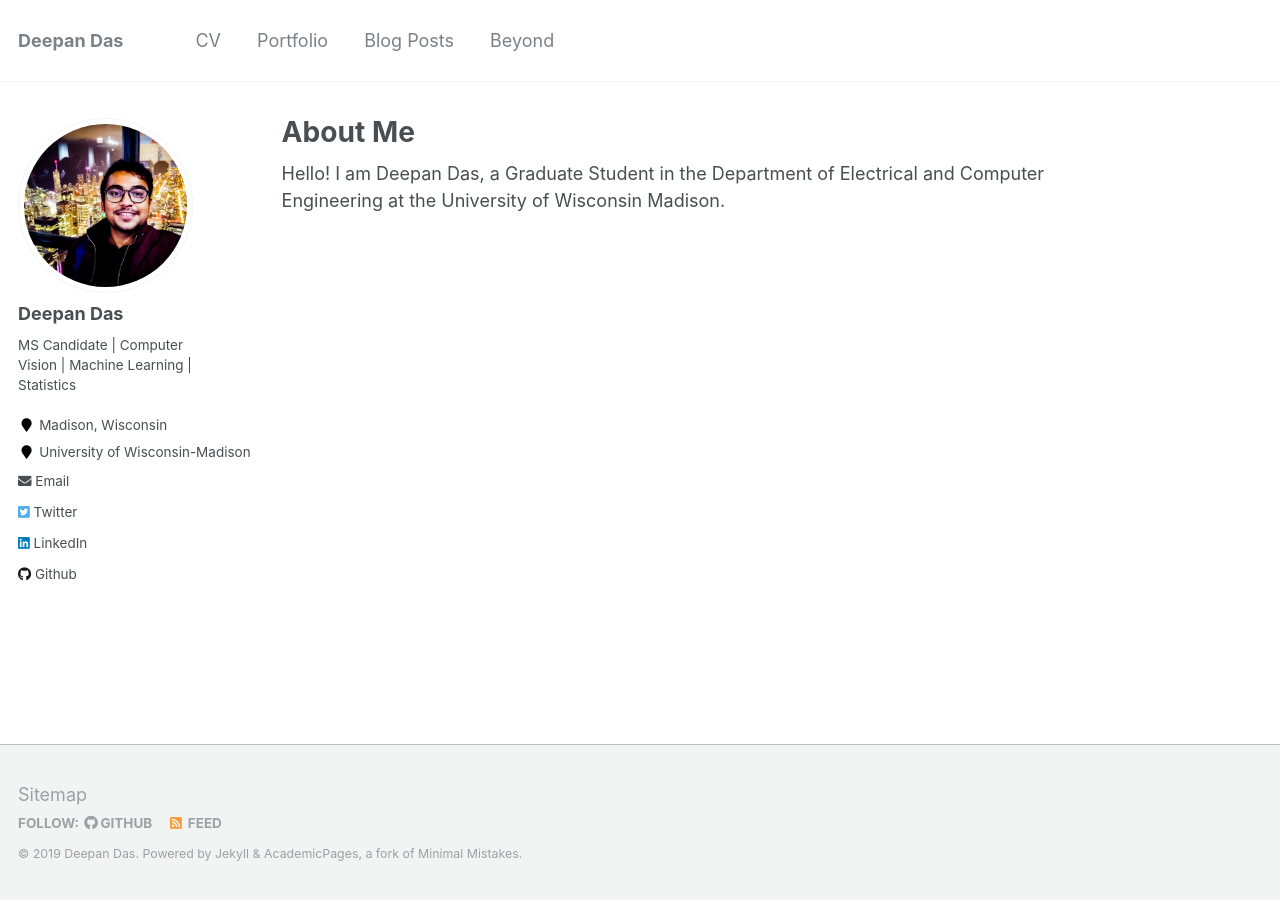
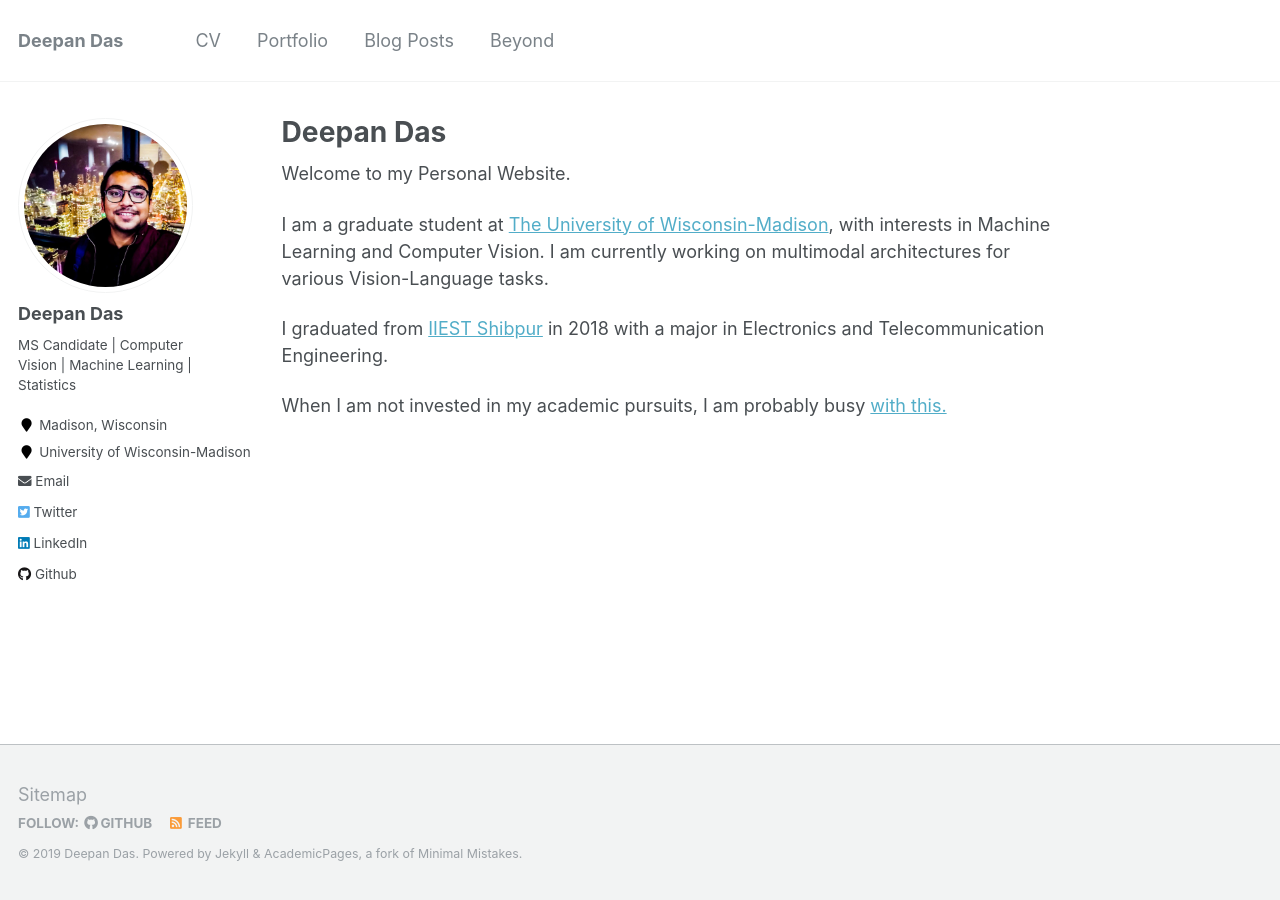
Before and after one commit to deepandas11/deepandas11.github.io, a Jekyll site: the page built from _pages/about.md, in a window 1280 px wide. Built offline with Jekyll 4.4.1, drawn with Linux system fonts in a browser that asks for light colours.

Commit message:
Miscellaneous changes
Signed-off-by: Deepan Das <deepandas11@gmail.com>

```diff
--- a/_config.yml
+++ b/_config.yml
@@ -173,9 +173,9 @@ kramdown:
 
 # Collections
 collections:
-  teaching:
-    output: true
-    permalink: /:collection/:path/
+  # teaching:
+  #   output: true
+  #   permalink: /:collection/:path/
   # publications:
   #   output: true
   #   permalink: /:collection/:path/
--- a/_pages/about.md
+++ b/_pages/about.md
@@ -1,6 +1,6 @@
 ---
 permalink: /
-title: "About Me"
+title: "Deepan Das"
 excerpt: "About me"
 author_profile: true
 <!-- redirect_from:
@@ -8,5 +8,11 @@ author_profile: true
   - /about.html -->
 ---
 
-Hello!
-I am Deepan Das, a Graduate Student in the Department of Electrical and Computer Engineering at the University of Wisconsin Madison.
+
+Welcome to my Personal Website.
+
+I am a graduate student at [The University of Wisconsin-Madison](https://www.engr.wisc.edu/department/electrical-computer-engineering/), with interests in Machine Learning and Computer Vision. I am currently working on multimodal architectures for various Vision-Language tasks.
+
+I graduated from [IIEST Shibpur](https://www.iiests.ac.in/) in 2018 with a major in Electronics and Telecommunication Engineering.
+
+When I am not invested in my academic pursuits, I am probably busy [with this.](https://deepandas11.github.io/beyond/)
```
